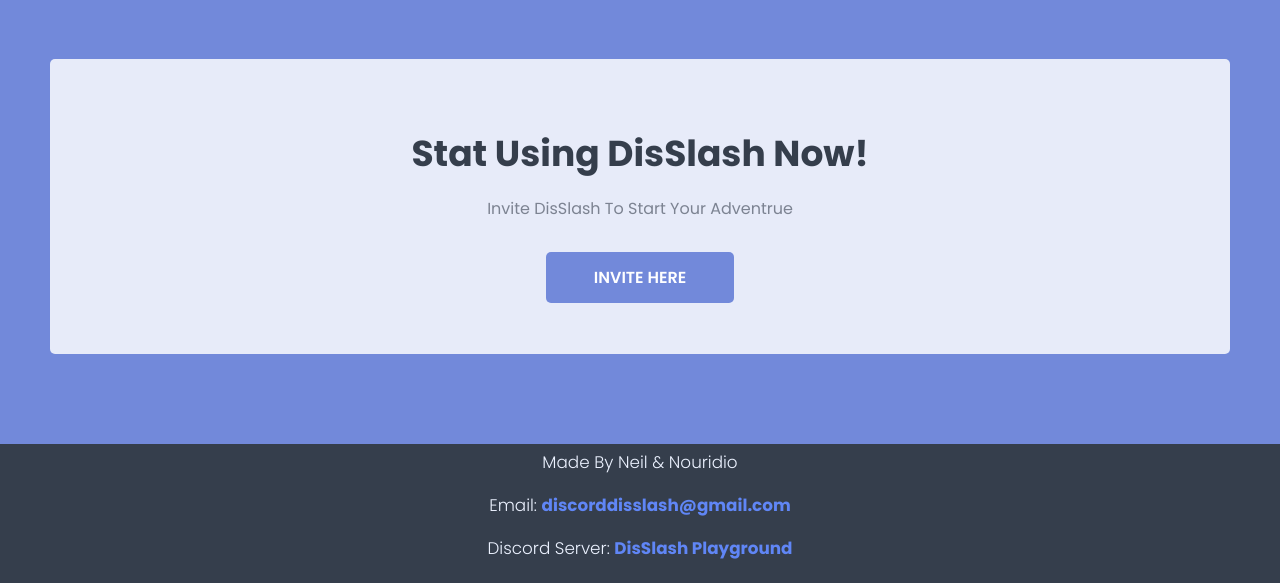
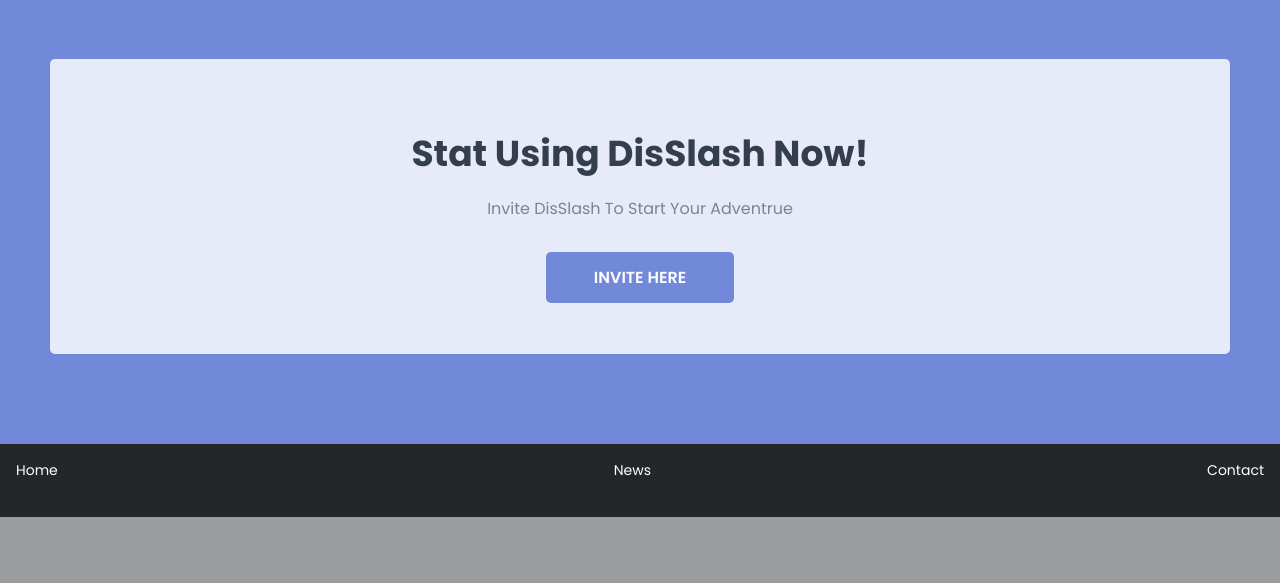
Before and after one commit to DisSlash/DisSlash-Site, a Flask app: page / in a window 1280 px wide. Shown: the part 1894-2477 px from the top of the page. After the commit the page ends 2411 px from the top, so only its background shows below. Run offline with Flask 2, Linux system fonts and the light colour scheme; some libraries are stand-ins or nearby versions.

Commit message:
Added Navbar Support

```diff
--- a/templates/index.html
+++ b/templates/index.html
@@ -144,10 +144,10 @@
         </div><br />
     </div>
 </div>
-<div class="footer">
-  <p>Made By Neil & Nouridio<br>
-  <p>Email:          <a href="mailto:discorddlsshash@gmail.com">discorddisslash@gmail.com</a></p>
-  <p>Discord Server: <a href="https://discord.gg/qfnS7QvWFm">DisSlash Playground</a></p>
+<div class="navbar">
+  <a href="#home" class="active">Home</a>
+  <a href="#news">News</a>
+  <a href="#contact">Contact</a>
 </div>
 <script src="https://code.jquery.com/jquery-3.3.1.slim.min.js" integrity="sha384-q8i/X+965DzO0rT7abK41JStQIAqVgRVzpbzo5smXKp4YfRvH+8abtTE1Pi6jizo" crossorigin="anonymous"></script>
 <script src="https://cdnjs.cloudflare.com/ajax/libs/popper.js/1.14.7/umd/popper.min.js" integrity="sha384-UO2eT0CpHqdSJQ6hJty5KVphtPhzWj9WO1clHTMGa3JDZwrnQq4sF86dIHNDz0W1" crossorigin="anonymous"></script>
```
